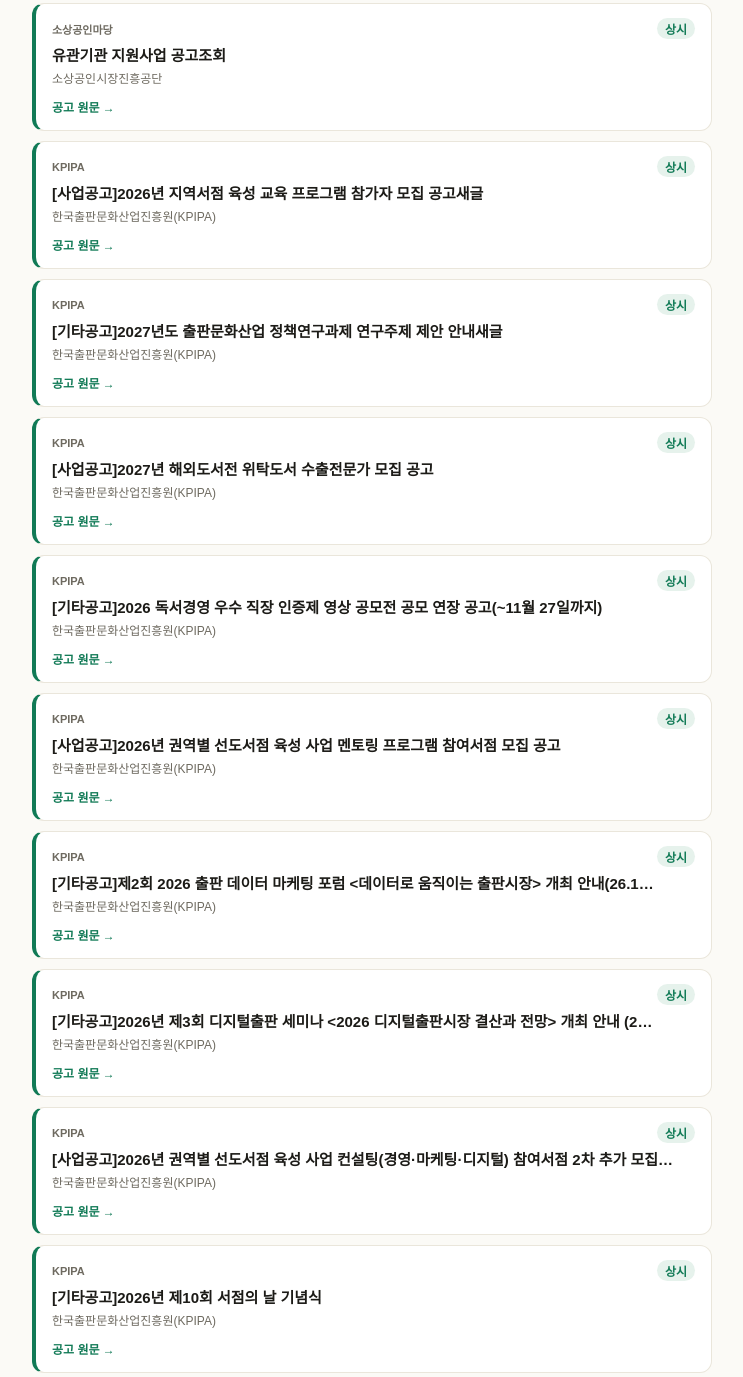
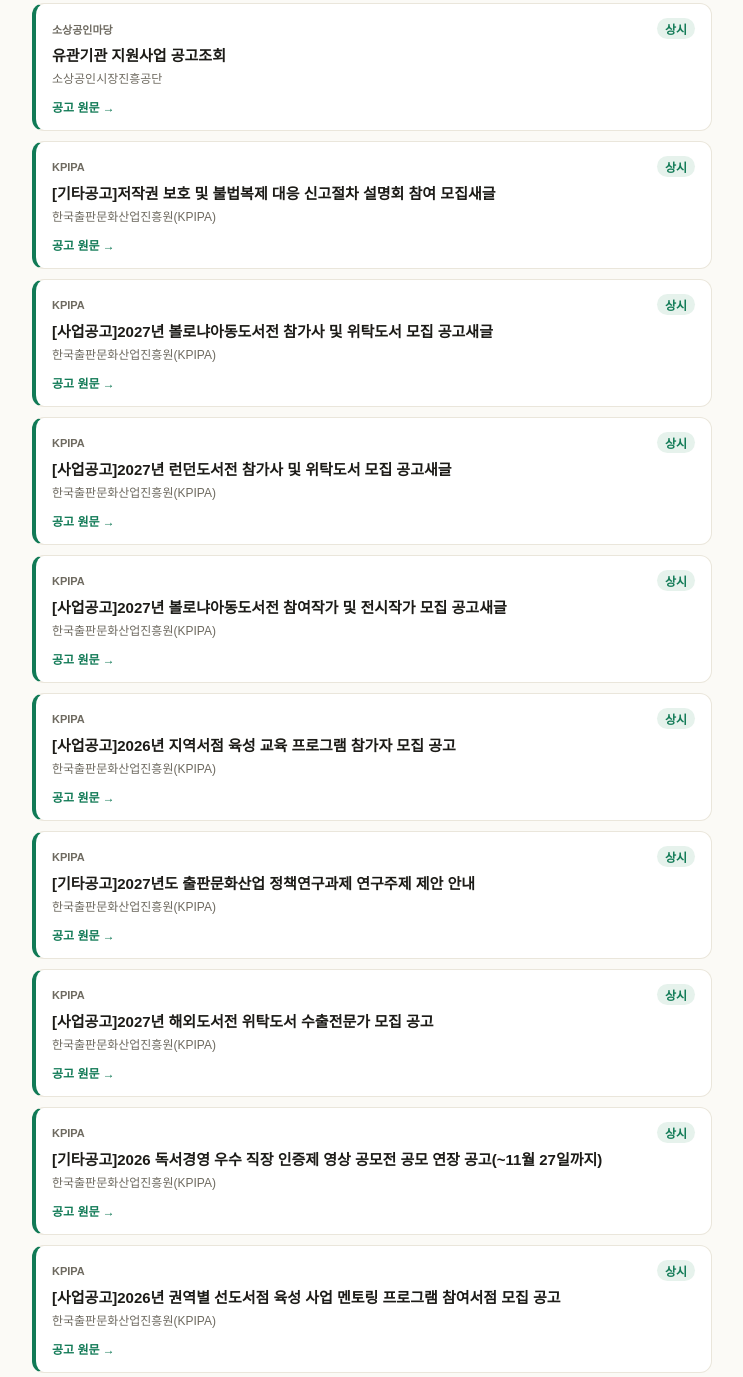
Before and after one commit to qkrgpflqhwl-gif/batso, a plain HTML site: page index.html in a window 1280 px wide. Shown: the part 444-1821 px from the top of the page, without its empty margins (268-1011 px from the left). Drawn offline with Linux system fonts and the light colour scheme; a web font is replaced by a local one.

Commit message:
수집 완료: 2026-11-20 02:59

```diff
--- a/index.html
+++ b/index.html
@@ -13,8 +13,8 @@
 a.link{display:inline-block;margin-top:6px;font-size:12px;font-weight:700;color:#117A56;text-decoration:none}a.link:hover{text-decoration:underline}
 .empty{text-align:center;padding:40px;color:#6E6A60;font-size:14px;display:none}.ft{margin-top:24px;font-size:11px;color:#6E6A60;text-align:center;line-height:1.6}
 </style></head><body>
-<div class="hd"><h1>받소</h1><p>마지막 수집: 2026-11-19 02:49 (KST)</p></div>
-<div class="stats"><span>총 <b>12</b>건</span><span>마감 임박 <b class="hot">0</b>건</span></div>
+<div class="hd"><h1>받소</h1><p>마지막 수집: 2026-11-20 02:58 (KST)</p></div>
+<div class="stats"><span>총 <b>14</b>건</span><span>마감 임박 <b class="hot">0</b>건</span></div>
 <div class="bar"><input type="text" id="q" placeholder="검색" oninput="ft()">
 <select id="src" onchange="ft()"><option value="">전체</option><option value="KPIPA">KPIPA</option><option value="소상공인마당">소상공인마당</option></select></div>
 <div id="list"><div class="card always" data-source="소상공인마당" data-title="소진공 지원사업 공고조회 및 신청" data-org="소상공인시장진흥공단">
@@ -29,13 +29,29 @@ a.link{display:inline-block;margin-top:6px;font-size:12px;font-weight:700;color:
 <div class="top"><span class="field">소상공인마당</span><span class="dday g">상시</span></div>
 <h3>유관기관 지원사업 공고조회</h3><div class="org">소상공인시장진흥공단</div>
 <a class="link" href="https://www.sbiz24.kr/#/extldPbanc" target="_blank" rel="noopener">공고 원문 →</a></div>
-<div class="card always" data-source="KPIPA" data-title="[사업공고]2026년 지역서점 육성 교육 프로그램 참가자 모집 공고새글" data-org="한국출판문화산업진흥원(kpipa)">
+<div class="card always" data-source="KPIPA" data-title="[기타공고]저작권 보호 및 불법복제 대응 신고절차 설명회 참여 모집새글" data-org="한국출판문화산업진흥원(kpipa)">
 <div class="top"><span class="field">KPIPA</span><span class="dday g">상시</span></div>
-<h3>[사업공고]2026년 지역서점 육성 교육 프로그램 참가자 모집 공고새글</h3><div class="org">한국출판문화산업진흥원(KPIPA)</div>
+<h3>[기타공고]저작권 보호 및 불법복제 대응 신고절차 설명회 참여 모집새글</h3><div class="org">한국출판문화산업진흥원(KPIPA)</div>
+<a class="link" href="https://www.kpipa.or.kr/p/g1_2/2206" target="_blank" rel="noopener">공고 원문 →</a></div>
+<div class="card always" data-source="KPIPA" data-title="[사업공고]2027년 볼로냐아동도서전 참가사 및 위탁도서 모집 공고새글" data-org="한국출판문화산업진흥원(kpipa)">
+<div class="top"><span class="field">KPIPA</span><span class="dday g">상시</span></div>
+<h3>[사업공고]2027년 볼로냐아동도서전 참가사 및 위탁도서 모집 공고새글</h3><div class="org">한국출판문화산업진흥원(KPIPA)</div>
+<a class="link" href="https://www.kpipa.or.kr/p/g1_2/2205" target="_blank" rel="noopener">공고 원문 →</a></div>
+<div class="card always" data-source="KPIPA" data-title="[사업공고]2027년 런던도서전 참가사 및 위탁도서 모집 공고새글" data-org="한국출판문화산업진흥원(kpipa)">
+<div class="top"><span class="field">KPIPA</span><span class="dday g">상시</span></div>
+<h3>[사업공고]2027년 런던도서전 참가사 및 위탁도서 모집 공고새글</h3><div class="org">한국출판문화산업진흥원(KPIPA)</div>
+<a class="link" href="https://www.kpipa.or.kr/p/g1_2/2204" target="_blank" rel="noopener">공고 원문 →</a></div>
+<div class="card always" data-source="KPIPA" data-title="[사업공고]2027년 볼로냐아동도서전 참여작가 및 전시작가 모집 공고새글" data-org="한국출판문화산업진흥원(kpipa)">
+<div class="top"><span class="field">KPIPA</span><span class="dday g">상시</span></div>
+<h3>[사업공고]2027년 볼로냐아동도서전 참여작가 및 전시작가 모집 공고새글</h3><div class="org">한국출판문화산업진흥원(KPIPA)</div>
+<a class="link" href="https://www.kpipa.or.kr/p/g1_2/2203" target="_blank" rel="noopener">공고 원문 →</a></div>
+<div class="card always" data-source="KPIPA" data-title="[사업공고]2026년 지역서점 육성 교육 프로그램 참가자 모집 공고" data-org="한국출판문화산업진흥원(kpipa)">
+<div class="top"><span class="field">KPIPA</span><span class="dday g">상시</span></div>
+<h3>[사업공고]2026년 지역서점 육성 교육 프로그램 참가자 모집 공고</h3><div class="org">한국출판문화산업진흥원(KPIPA)</div>
 <a class="link" href="https://www.kpipa.or.kr/p/g1_2/2202" target="_blank" rel="noopener">공고 원문 →</a></div>
-<div class="card always" data-source="KPIPA" data-title="[기타공고]2027년도 출판문화산업 정책연구과제 연구주제 제안 안내새글" data-org="한국출판문화산업진흥원(kpipa)">
+<div class="card always" data-source="KPIPA" data-title="[기타공고]2027년도 출판문화산업 정책연구과제 연구주제 제안 안내" data-org="한국출판문화산업진흥원(kpipa)">
 <div class="top"><span class="field">KPIPA</span><span class="dday g">상시</span></div>
-<h3>[기타공고]2027년도 출판문화산업 정책연구과제 연구주제 제안 안내새글</h3><div class="org">한국출판문화산업진흥원(KPIPA)</div>
+<h3>[기타공고]2027년도 출판문화산업 정책연구과제 연구주제 제안 안내</h3><div class="org">한국출판문화산업진흥원(KPIPA)</div>
 <a class="link" href="https://www.kpipa.or.kr/p/g1_2/2201" target="_blank" rel="noopener">공고 원문 →</a></div>
 <div class="card always" data-source="KPIPA" data-title="[사업공고]2027년 해외도서전 위탁도서 수출전문가 모집 공고" data-org="한국출판문화산업진흥원(kpipa)">
 <div class="top"><span class="field">KPIPA</span><span class="dday g">상시</span></div>
@@ -57,14 +73,6 @@ a.link{display:inline-block;margin-top:6px;font-size:12px;font-weight:700;color:
 <div class="top"><span class="field">KPIPA</span><span class="dday g">상시</span></div>
 <h3>[기타공고]2026년 제3회 디지털출판 세미나 <2026 디지털출판시장 결산과 전망> 개최 안내 (2…</h3><div class="org">한국출판문화산업진흥원(KPIPA)</div>
 <a class="link" href="https://www.kpipa.or.kr/p/g1_2/2194" target="_blank" rel="noopener">공고 원문 →</a></div>
-<div class="card always" data-source="KPIPA" data-title="[사업공고]2026년 권역별 선도서점 육성 사업 컨설팅(경영·마케팅·디지털) 참여서점 2차 추가 모집…" data-org="한국출판문화산업진흥원(kpipa)">
-<div class="top"><span class="field">KPIPA</span><span class="dday g">상시</span></div>
-<h3>[사업공고]2026년 권역별 선도서점 육성 사업 컨설팅(경영·마케팅·디지털) 참여서점 2차 추가 모집…</h3><div class="org">한국출판문화산업진흥원(KPIPA)</div>
-<a class="link" href="https://www.kpipa.or.kr/p/g1_2/2191" target="_blank" rel="noopener">공고 원문 →</a></div>
-<div class="card always" data-source="KPIPA" data-title="[기타공고]2026년 제10회 서점의 날 기념식" data-org="한국출판문화산업진흥원(kpipa)">
-<div class="top"><span class="field">KPIPA</span><span class="dday g">상시</span></div>
-<h3>[기타공고]2026년 제10회 서점의 날 기념식</h3><div class="org">한국출판문화산업진흥원(KPIPA)</div>
-<a class="link" href="https://www.kpipa.or.kr/p/g1_2/2189" target="_blank" rel="noopener">공고 원문 →</a></div>
 </div><div class="empty" id="empty">조건에 맞는 공고가 없어요</div>
 <div class="ft">출처: KPIPA · 소상공인마당</div>
 <script>function ft(){var q=document.getElementById("q").value.toLowerCase(),s=document.getElementById("src").value,c=document.querySelectorAll(".card"),n=0;c.forEach(function(e){var ok=true;if(q){var t=e.getAttribute("data-title")+e.getAttribute("data-org");if(t.indexOf(q)<0)ok=false}if(s&&e.getAttribute("data-source")!==s)ok=false;e.classList.toggle("hide",!ok);if(ok)n++});document.getElementById("empty").style.display=n?"none":"block"}</script>
```
Also changed, not shown: data.json (+40 -22 lines).
